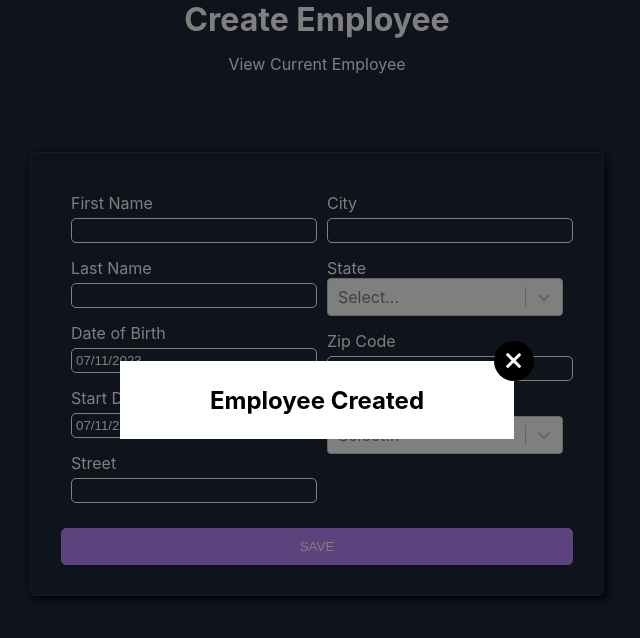
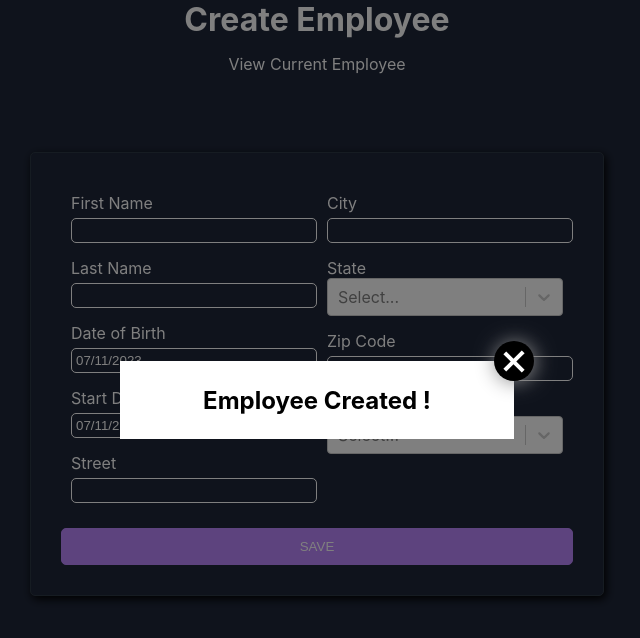
Before and after one commit to Ced933/wealth-health, a React (Create React App) app: page / in a window 1280 px wide. Both pictures are taken after typing "Sample", "Sample", "Sample", "Sample", "Sample", "5" into the empty fields and a click on the button "SAVE". Shown: the top 638 px of the page, without its empty margins (323-963 px from the left). Built offline with nearby package versions, Linux system fonts and the light colour scheme.

Commit message:
modification cross et message dynamique popup

```diff
--- a/src/components/Form/Form.js
+++ b/src/components/Form/Form.js
@@ -19,6 +19,8 @@ export default function () {
     const [valueDepartement, setValueDepartement] = useState();
     // variable qui active le popUp
     const [popupShow, setPopupShow] = useState(false);
+    // variable pour personaliser son message dans la popup
+    const [message] = useState("Employee Created !");
     // variable qui récupère la value de birthday
     let valueBirth;
     const [startBirth, setStartBirth] = useState(new Date())
@@ -88,7 +90,7 @@ export default function () {
 
  return (
     <>
-        <PopUp trigger={popupShow} setTrigger={setPopupShow} />
+        <PopUp message={message} trigger={popupShow} setTrigger={setPopupShow} />
         <form onSubmit={handleSubmit(onSubmit)} className='form'>
 
             <div className='form-container'>
--- a/src/components/PopUp/PopUp.js
+++ b/src/components/PopUp/PopUp.js
@@ -1,4 +1,4 @@
-import React, { useState } from 'react';
+import React from 'react';
 import './PopUp.scss';
 
 export default function PopUp(props) {
@@ -11,9 +11,9 @@ export default function PopUp(props) {
         </div>
         <div className='popup-box'>
             <div onClick={() => props.setTrigger(false)} className='div-img-cross'>
-                <img className='img-cross' src='./signe-de-la-croix.png' />
+                <span className='span-cross'></span>
             </div>
-            <h2>Employee Created</h2>
+            <h2>{props.message}</h2>
         </div>
     </div>
     ) : ""
--- a/src/components/PopUp/PopUp.scss
+++ b/src/components/PopUp/PopUp.scss
@@ -1,5 +1,4 @@
 .popup-container{
-
     position: fixed;
     top: 0;
     left: 0;
@@ -24,6 +23,7 @@
         padding: 5px;
         z-index: 3;
         position: relative;
+
         .div-img-cross{
             position: absolute;
             right: -5%;
@@ -36,11 +36,34 @@
             align-items: center;
             border-radius: 50%;
             cursor: pointer;
+            box-shadow: 1px 1px 20px #8b8b8c;
 
-            .img-cross{
-                width: 15px;
-                height: 15px;
-            }
+            .span-cross {
+                width: 25px;
+                height: 25px;
+                position: relative;
+                &::before{
+                    content: "";
+                    position: absolute;
+                    background: #fff;
+                    left: 50%;
+                    width: 4px;
+                    margin-left: -5%;
+                    height: 26px;
+                    transform: rotate(-135deg);
+                }
+                &::after{
+                    content: "";
+                    position: absolute;
+                    background: #fff;
+                    top: 50%;
+                    height: 4px;
+                    margin-top: -5%;
+                    width: 26px;
+                    transform: rotate(45deg);
+
+                }
+             }
         }
         h2{
             text-align: center;
--- a/src/page/Table/Table.js
+++ b/src/page/Table/Table.js
@@ -144,7 +144,7 @@ export default function Table() {
                     <strong>{table.getState().pagination.pageIndex + 1} of {" "}{table.getPageCount()}</strong>
                 </span>
 
-                <select
+                <select aria-label='select'
                 value={table.getState().pagination.pageSize}
                 onChange={(e) => {
                     table.setPageSize(Number(e.target.value));
```
Also changed, not shown: public/signe-de-la-croix.png (deleted).
